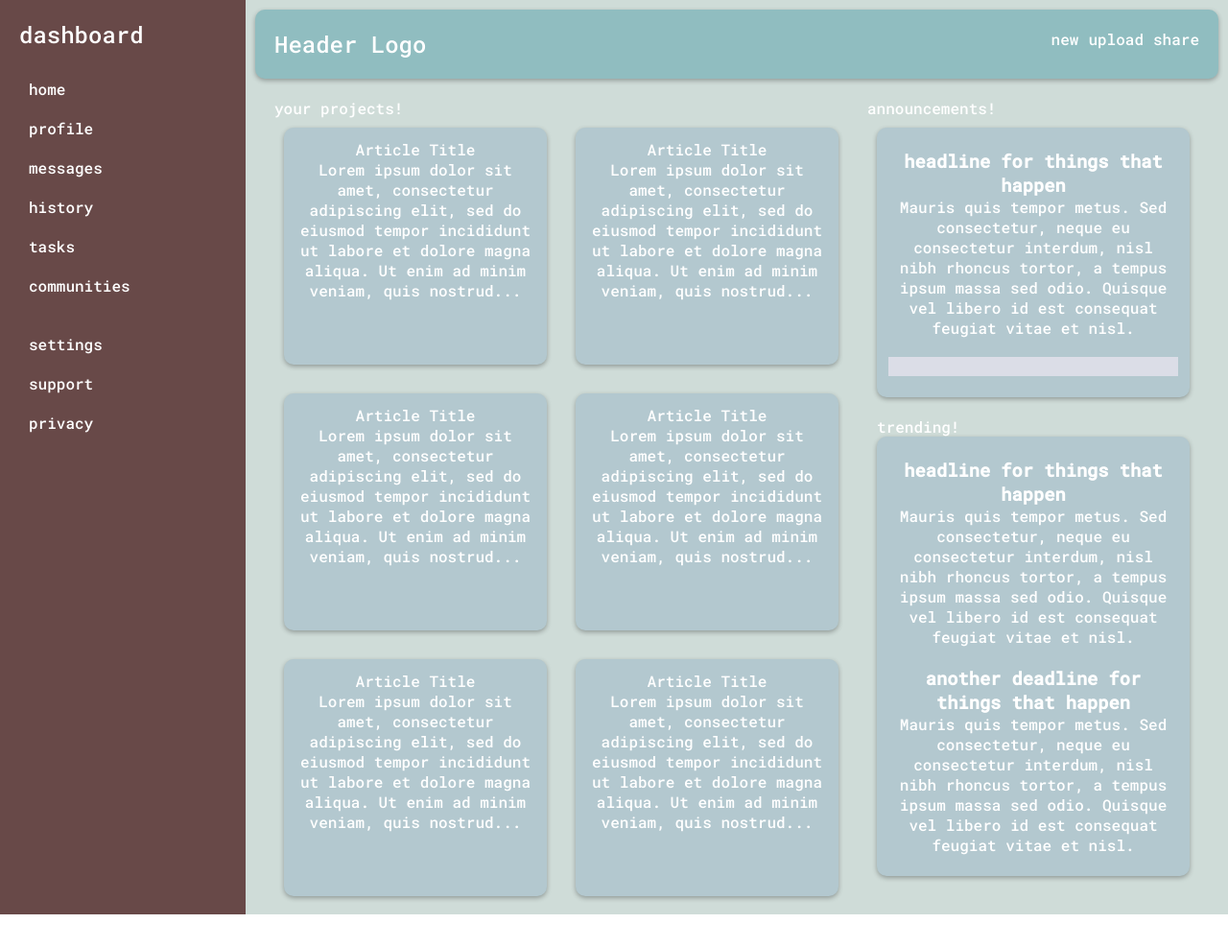
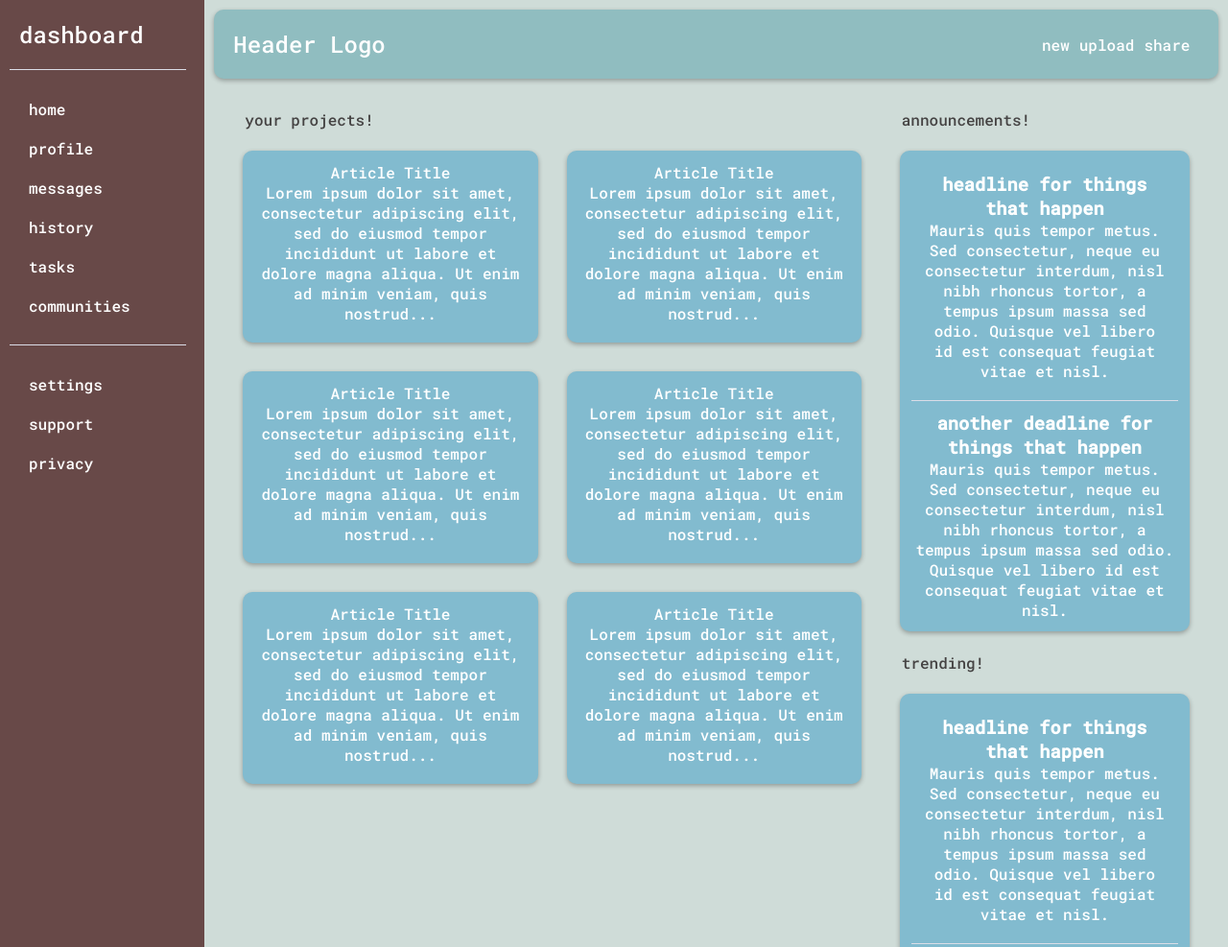
Before and after one commit to r-dura/admin-db, a plain HTML site: page index.html in a window 1280 px wide. Shown: the top 987 px of the page at 96% size. Before the commit the page ends 953 px from the top, so only its background shows below. Drawn offline with Linux system fonts and the light colour scheme.

Commit message:
cleaned up layout, still need to add icons, links, and other various content additions, but layout is finished

```diff
--- a/index.html
+++ b/index.html
@@ -13,6 +13,7 @@
         <div class="photo">
           <p>dashboard</p>
         </div>
+        <div id ="h-divider"></div>
         <div class = "features">
           <div class="side-content">home
           </div>
@@ -27,6 +28,7 @@
           <div class="side-content">communities
           </div>
         </div>
+        <div id ="h-divider"></div>
         <div class = "options">
           <div class="side-content">settings
           </div>
@@ -88,20 +90,22 @@
                   <p>Mauris quis tempor metus. Sed consectetur, neque eu consectetur interdum, nisl nibh rhoncus tortor, a tempus ipsum massa sed odio. Quisque vel libero id est consequat feugiat vitae et nisl.</p>
                 </div>
                 <div id ="h-divider"></div>
+                <h3>another deadline for things that happen</h3>
+                <p>Mauris quis tempor metus. Sed consectetur, neque eu consectetur interdum, nisl nibh rhoncus tortor, a tempus ipsum massa sed odio. Quisque vel libero id est consequat feugiat vitae et nisl.</p>
               </div>
             </div>
+            <p class = "content-header">trending!</p>
             <div class = "trending">
-              <p class = "content-header">trending!</p>
               <div class = "card">
                 <div>
                   <h3>headline for things that happen</h3>
                   <p>Mauris quis tempor metus. Sed consectetur, neque eu consectetur interdum, nisl nibh rhoncus tortor, a tempus ipsum massa sed odio. Quisque vel libero id est consequat feugiat vitae et nisl.</p>
                 </div>
+                <div id ="h-divider"></div>
                 <div>
                   <h3>another deadline for things that happen</h3>
                   <p>Mauris quis tempor metus. Sed consectetur, neque eu consectetur interdum, nisl nibh rhoncus tortor, a tempus ipsum massa sed odio. Quisque vel libero id est consequat feugiat vitae et nisl.</p>
                 </div>
-            </div>
             </div>
           </div>
         </div>
--- a/styles.css
+++ b/styles.css
@@ -12,9 +12,15 @@
 
 .container {
     display: grid;
-    grid-template-columns: 1fr 4fr;
+    grid-template-columns: 1fr 5fr;
     grid-template-areas:
     "sidebar right";
+    color: white;
+}
+
+.menu {
+    display: flex;
+    align-items: center;
 }
 
 .container div {
@@ -25,7 +31,6 @@
 .right-side {
     grid-area: right;
     background-color: #CFDCD8;
-    height: 100%;
 }
 
 .side-content {
@@ -44,12 +49,12 @@
 .sidebar {
     grid-area: sidebar;
     background-color: #684948;
-    height: 100%;
     font-size: 24px;
 }
 
 .content {
-    display: flex;
+    display: grid;
+    grid-template-columns: 2fr 1fr;
 }
 
 .cards {
@@ -57,32 +62,53 @@
     grid-template-columns: 1fr 1fr;
     grid-template-rows: repeat(auto-fit, 1fr);
     gap: 30px;
-    height: 100%;
 }
 
 .card {
-    background-color: #B3C8CF;
+    background-color: #82bbcf;
     text-align: center;
     border-radius: 10px;
     box-shadow:0px 2px 5px rgba(0, 0, 0, 0.3);
     transition: all 0.2s;
     border: 2px solid transparent;
+    min-height: 200px;
 }
 
 .menu ul {
-    display: flex;
+    display: grid;
     list-style-type: none;
     font-size: 16px;
     gap:10px;
+    grid-template-columns: 1fr 2fr 2fr;
 }
 
 .card:hover {
-    border-color: #E0C259;
+    border-color: #b28685;
     border-style: solid;
 }
 
 #h-divider {
     background-color: rgb(219, 221, 231);
     height: 1px;
+    padding: 0px;
     margin: 10px 0;
+    border:none;
 }
+.sidebar #h-divider {
+    width:95%;
+}
+
+.content-header {
+    color: rgb(69, 67, 67);
+    padding: 12px;
+}
+
+.other-cards {
+    display: flex;
+    flex-direction: column;
+}
+
+.announcement, .trending {
+    display: grid;
+    grid-template-rows: auto;
+}
```
Also changed, not shown: 1 other file.
